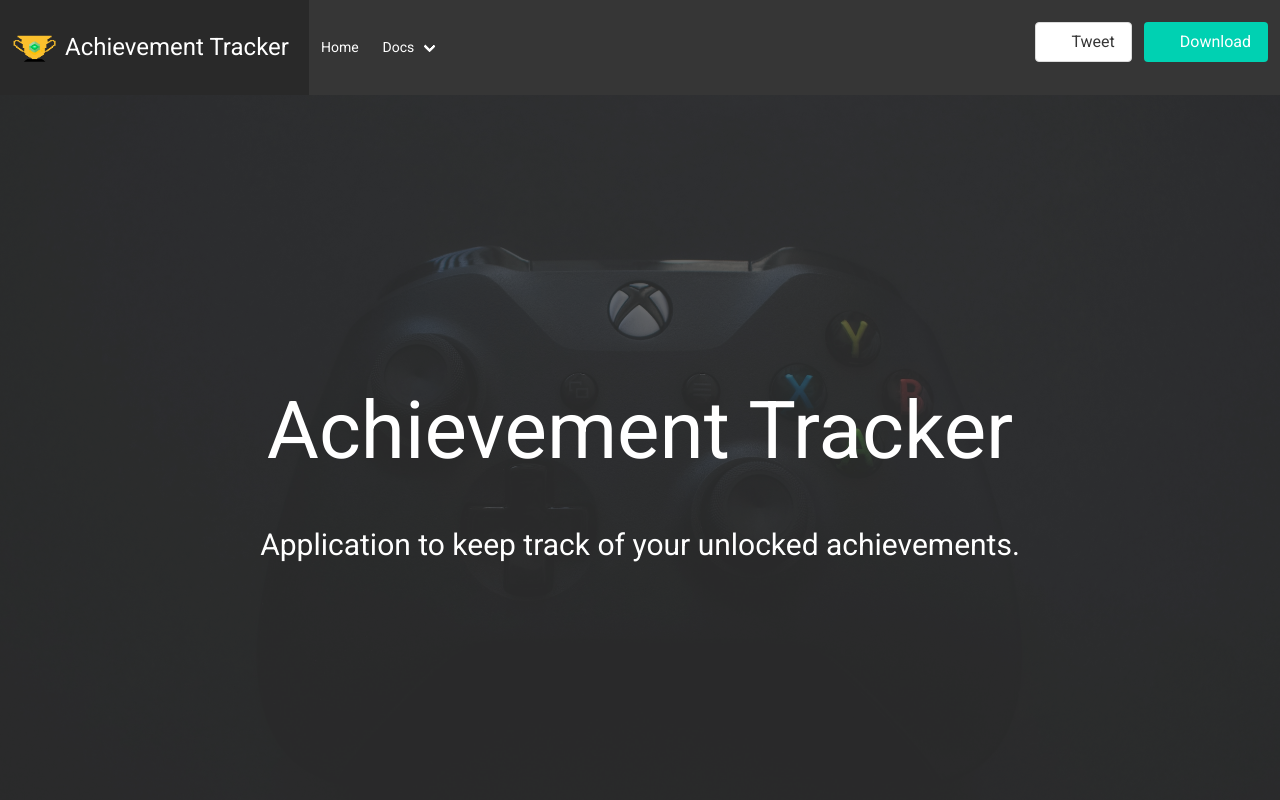
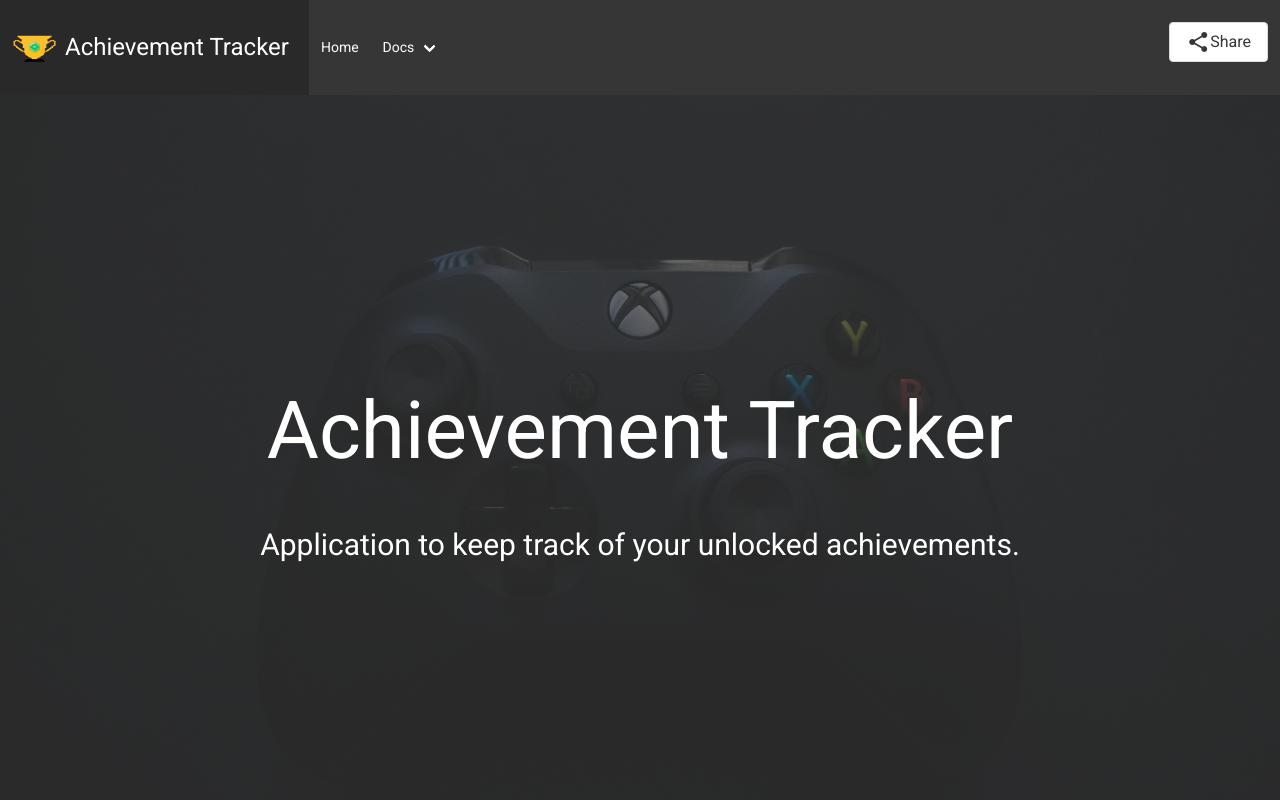
Before and after one commit to dupradosantini/crud-achievements-system-front, an Angular app: page / in a window 1280 px wide. Shown: the top 800 px of the page. Built offline with nearby package versions, Linux system fonts and the light colour scheme.

Commit message:
Small NavBar adjustments

```diff
--- a/package.json
+++ b/package.json
@@ -22,6 +22,7 @@
     "@angular/router": "~13.3.0",
     "bulma": "^0.9.4",
     "node": "^17.7.2",
+    "node-sass": "^7.0.1",
     "rxjs": "~7.5.0",
     "sass": "^1.52.2",
     "tslib": "^2.3.0",
--- a/src/app/components/template/footer/footer.component.html
+++ b/src/app/components/template/footer/footer.component.html
@@ -1,5 +1,5 @@
 <footer class="footer">
   <div class="container content has-text-centered">
-    <p> Made with ❤️ by Luis Eduardo</p>
+    <p> Made by Luis Eduardo ☕ </p>
   </div>
 </footer>
--- a/src/app/components/template/header/header.component.html
+++ b/src/app/components/template/header/header.component.html
@@ -6,14 +6,14 @@
         Achievement Tracker
       </h1>
     </a>
-    <div class="navbar-burger" data-target="navbarExampleTransparentExample">
+    <div class="navbar-burger" data-target="navBar" (click)="toggleButton(navBurguer, navMenu)" #navBurguer>
       <span></span>
       <span></span>
       <span></span>
     </div>
   </div>
 
-  <div id="navbarExampleTransparentExample" class="navbar-menu">
+  <div id="navBar" class="navbar-menu" #navMenu>
     <div class="navbar-start">
       <a class="navbar-item" href="https://bulma.io/">
         Home
@@ -42,7 +42,7 @@
           <a class="navbar-item" href="https://bulma.io/documentation/elements/box/">
             Elements
           </a>
-          <a class="navbar-item is-active" href="https://bulma.io/documentation/components/breadcrumb/">
+          <a class="navbar-item" href="https://bulma.io/documentation/components/breadcrumb/">
             Components
           </a>
         </div>
@@ -53,21 +53,11 @@
       <div class="navbar-item">
         <div class="field is-grouped">
           <p class="control">
-            <a class="bd-tw-button button" data-social-network="Twitter" data-social-action="tweet" data-social-target="https://bulma.io" target="_blank" href="https://twitter.com/intent/tweet?text=Bulma: a modern CSS framework based on Flexbox&amp;hashtags=bulmaio&amp;url=https://bulma.io&amp;via=jgthms">
-              <span class="icon">
-                <i class="fab fa-twitter"></i>
+            <a class="bd-tw-button button" data-social-network="Twitter" data-social-action="tweet" data-social-target="https://bulma.io" target="_blank" href="https://twitter.com">
+              <mat-icon>share</mat-icon>
+              <span>
+                  Share
               </span>
-              <span>
-                Tweet
-              </span>
-            </a>
-          </p>
-          <p class="control">
-            <a class="button is-primary" href="https://github.com/jgthms/bulma/releases/download/0.9.4/bulma-0.9.4.zip">
-              <span class="icon">
-                <i class="fas fa-download"></i>
-              </span>
-              <span>Download</span>
             </a>
           </p>
         </div>
--- a/src/app/components/template/header/header.component.sass
+++ b/src/app/components/template/header/header.component.sass
@@ -1,3 +1,12 @@
 h1
   margin-top: 15px
   padding: 8px
+
+.navbar-menu
+  background-color: hsl(0, 0%, 21%)
+  a
+    color: rgb(192,192,192)
+  .bd-tw-button
+    color: hsl(0, 0%, 21%)
+  .navbar-dropdown
+    background: hsl(0, 0%, 21%)
--- a/src/app/components/template/header/header.component.ts
+++ b/src/app/components/template/header/header.component.ts
@@ -12,4 +12,9 @@ export class HeaderComponent implements OnInit {
   ngOnInit(): void {
   }
 
+  toggleButton(navBurger: any, navMenu: any){
+    console.log(navBurger);
+    navBurger.classList.toggle('is-active');
+    navMenu.classList.toggle('is-active');
+  }
 }
```
Also changed, not shown: 1 other file (tests, documents, lock files or other folders).
